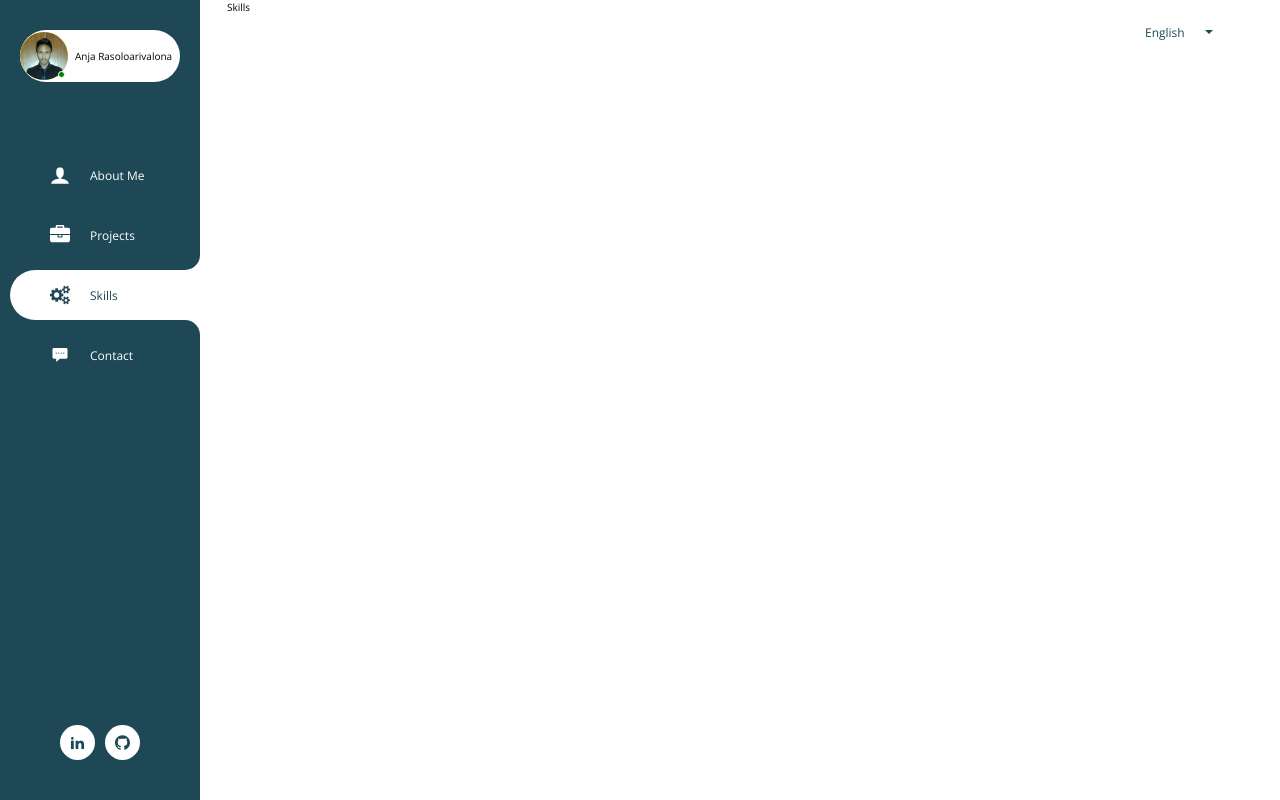
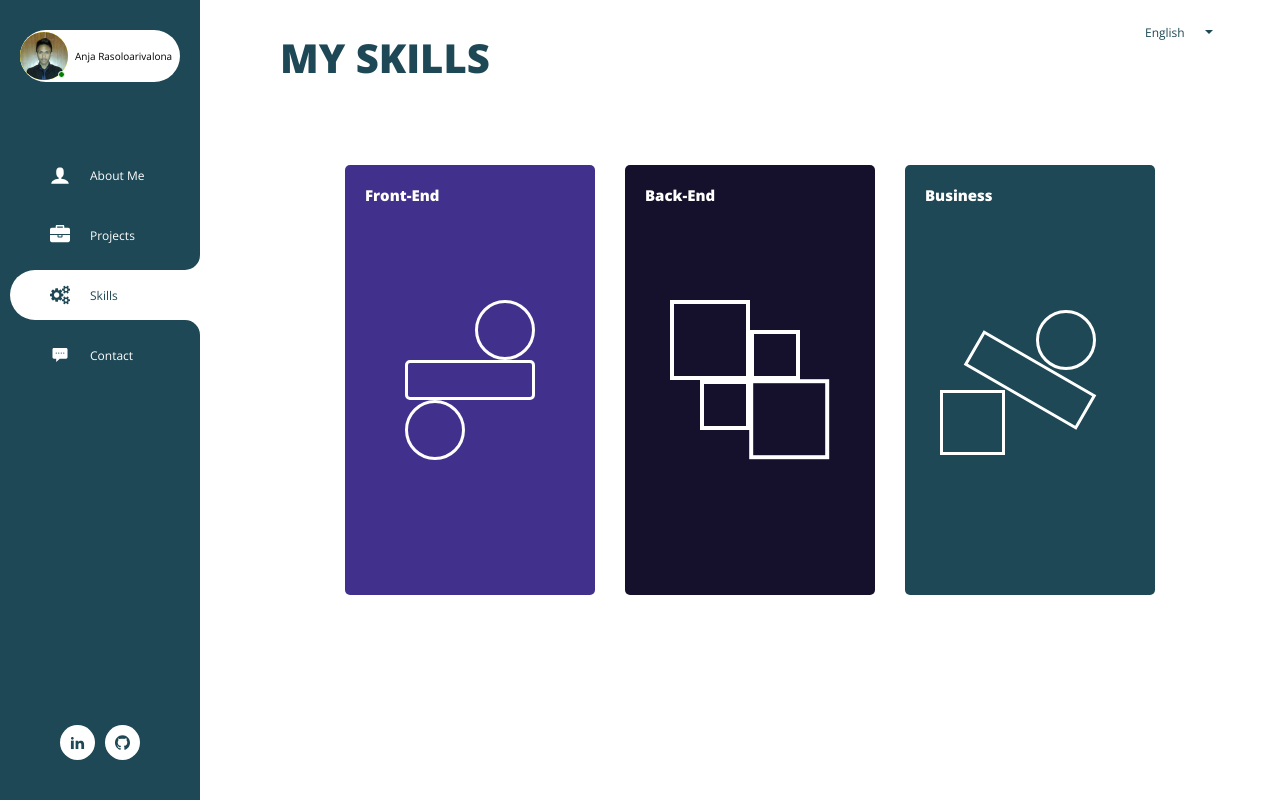
Before and after one commit to anja-rasoloarivalona/REACT-Portfolio, a React (Create React App) app: page /skills in a window 1280 px wide. Built offline with nearby package versions, Linux system fonts and the light colour scheme.

Commit message:
Built Skills page

```diff
--- a/src/pages/Skills/Skills.css
+++ b/src/pages/Skills/Skills.css
@@ -2,12 +2,219 @@
     grid-column: 2 / -1;
     grid-row: 2 / 3;
     display: flex;
+    /* justify-content: center; */
+}
+
+.skills {
+    display: flex;
+    flex-direction: column;
+    align-items: center;
     justify-content: center;
 }
 
-.skills {
-    border-radius: 2rem;
-    width: 95%;
-    height: 95%;
-    box-shadow: var(--shadow-inset);
+.skills__title {
+    grid-column: 1 / -1;
+    margin: auto;
+    padding: 3rem 0;
+    padding-left: 8rem;
+    font-size: 4rem;
+    color: var(--color-primary);
+    width: 100%;
+    text-transform: uppercase;
 }
+
+.skills__wrapper {
+    width: 100%;
+    display: grid;
+    align-content: center;
+    justify-content: center;
+    grid-template-columns: repeat(auto-fit, 25rem);
+    grid-template-rows: repeat(auto-fit, 43rem);
+    grid-auto-rows: 43rem;
+    grid-gap: 3rem;
+    padding: 3rem;
+    margin-top: 2rem;
+}
+
+
+
+.skills__container {
+    height: 100%;
+    width: 100%;
+    padding: 2rem;
+    margin: 0 1rem;
+    position: relative;
+    transition: all .3s ease-in;
+    color: var(--color-white);
+    border-radius: .5rem;
+}
+
+.skills__container--front {
+    background: #42318C;
+}
+
+.skills__container--back {
+    background: #15112C;
+}
+
+.skills__container--business {
+    background: #1E4855;
+}
+
+.skills__container__title {
+    margin-bottom: 1rem;
+}
+.skills__container div {
+    transition: all .3s ease-in;
+}
+
+.skills__container:hover {
+    transform: scale(1.05);
+}
+
+.skills__container:hover div {
+    opacity: 0;
+}
+
+.skills__container__list {
+    list-style: none;
+}
+
+.skills__container__list__item{
+    font-size: 1.2rem;
+    margin-bottom: .5rem;
+    opacity: 0;
+    transform: translateY(1rem);
+    transition: all .3s ease-in;
+
+}
+
+.skills__container:hover .skills__container__list__item {
+    opacity: 1;
+    transform: translateY(0)
+}
+
+
+
+.skills__container__draw {
+    position: absolute;
+    top: 0;
+    bottom: 0;
+    left: 0;
+    right: 0;
+    margin: auto;
+    width: 21rem;
+    height: 16rem;
+}
+
+.skills__container__draw--front {
+    border: 3px solid white;
+    position: absolute;
+    background: transparent;
+
+}
+
+.skills__container__draw--front__1,
+.skills__container__draw--front__3 {
+    width: 6rem;
+    height: 6rem;
+    border-radius: 50%;
+}
+
+.skills__container__draw--front__1 {
+    right: 4rem;
+}
+
+.skills__container__draw--front__2 {
+    width: 13rem;
+    height: 4rem;
+    border-radius: 5px;
+    top: 0;
+    bottom: 0;
+    left: 0;
+    right: 0;
+    margin: auto;
+}
+
+.skills__container__draw--front__3 {
+    bottom: 0;
+    left: 4rem;
+}
+
+.skills__container__draw--back {
+    background: transparent;
+    border: 4px solid white;
+    position: absolute;
+    margin: auto;
+    top: 0;
+    left: 0;
+    bottom: 0;
+    right: 0;
+
+}
+
+.skills__container__draw--back__1,
+.skills__container__draw--back__2 {
+    width: 8rem;
+    height: 8rem;
+}
+
+.skills__container__draw--back__3,
+.skills__container__draw--back__4 {
+    width: 5rem;
+    height: 5rem;
+}
+
+.skills__container__draw--back__1 {
+    transform: translate(-50%, -50%);
+}
+.skills__container__draw--back__2 {
+    transform: translate(49%, 49%);
+}
+.skills__container__draw--back__3 {
+    transform: translate(50%, -50%);
+}
+.skills__container__draw--back__4 {
+    transform: translate(-50%, 50%);
+}
+
+.skills__container__draw--business__1,
+.skills__container__draw--business__2,
+.skills__container__draw--business__3{
+    position: absolute;
+    margin: auto;
+}
+
+.skills__container__draw--business {
+    background: #1E4855;
+}
+
+
+.skills__container__draw--business__1 {
+    left: 1.5rem;
+    bottom: .5rem;
+    width: 6.5rem;
+    height: 6.5rem;
+    border: 3px solid var(--color-white)
+}
+
+.skills__container__draw--business__2 {
+    width: 13rem;
+    height: 4rem;
+    border: 3px solid white;
+    background: transparent;
+    transform: rotate(30deg);
+    top: 0;
+    left: 0;
+    right: 0;
+    bottom: 0;
+}
+
+.skills__container__draw--business__3 {
+    top: 1rem;
+    right: 3.9rem;
+    border-radius: 50%;
+    width: 6rem;
+    height: 6rem;
+    border: 3px solid var(--color-white)
+}
--- a/src/pages/Skills/Skills.js
+++ b/src/pages/Skills/Skills.js
@@ -3,11 +3,63 @@ import './Skills.css';
 
 class Skills extends Component {
     render() {
+    return (
+        <section class="skills">
+            <h1 class="skills__title">My Skills</h1>
+            <div class="skills__wrapper">
+                <div class="skills__container skills__container--front">
+                    <h1 class="skills__container__title">Front-End</h1>
 
-            return (
-                <div className="skillsContainer">
-                    <div className="skills">Skills</div>
+                    <div class="skills__container__draw">
+                        <div class=" skills__container__draw--front skills__container__draw--front__1"></div>
+                        <div class="skills__container__draw--front skills__container__draw--front__2"></div>
+                        <div class="skills__container__draw--front skills__container__draw--front__3"></div>
+                    </div>
+                    <ul class="skills__container__list">
+                        <li class="skills__container__list__item">HTML5</li>
+                        <li class="skills__container__list__item">ES6</li>
+                        <li class="skills__container__list__item">jQuery</li>
+                        <li class="skills__container__list__item">React & Redux</li>
+                        <li class="skills__container__list__item">CSS3 & Sass</li>
+                        <li class="skills__container__list__item">Bootstrap4</li>
+                        <li class="skills__container__list__item">Git</li>
+                        <li class="skills__container__list__item">Gulp</li>
+                    </ul>
                 </div>
+                <div class="skills__container skills__container--back">
+                    <h1 class="skills__container__title">Back-End</h1>
+                    <div class="skills__container__draw">
+                        <div class="skills__container__draw--back skills__container__draw--back__1"></div>
+                        <div class=" skills__container__draw--back skills__container__draw--back__2"></div>
+                        <div class=" skills__container__draw--back skills__container__draw--back__3"></div>
+                        <div class=" skills__container__draw--back skills__container__draw--back__4"></div>
+                    </div>
+                    <ul class="skills__container__list">
+                        <li class="skills__container__list__item">Node.js</li>
+                        <li class="skills__container__list__item">Express.js</li>
+                        <li class="skills__container__list__item">MongoDB</li>
+                        <li class="skills__container__list__item">MySQL</li>
+                        <li class="skills__container__list__item">REST API</li>
+                        <li class="skills__container__list__item">MongoDB</li>
+                    </ul>
+                </div>
+                <div class="skills__container skills__container--business">
+                    <div class="skills__container__draw skills__container__draw__business">
+                        <div class="skills__container__draw--business skills__container__draw--business__1"></div>
+                        <div class="skills__container__draw--business skills__container__draw--business__2"></div>
+                        <div class="skills__container__draw--business skills__container__draw--business__3"></div>
+
+                    </div>
+                    <h1 class="skills__container__title">Business</h1>
+                    <ul class="skills__container__list">
+                        <li class="skills__container__list__item">Business Process Management</li>
+                        <li class="skills__container__list__item">IT Project Management</li>
+                        <li class="skills__container__list__item">Data analysis</li>
+                        <li class="skills__container__list__item">Financial Analysis</li>
+                    </ul>
+                </div>
+            </div>
+        </section>
             )
 
     }
```
